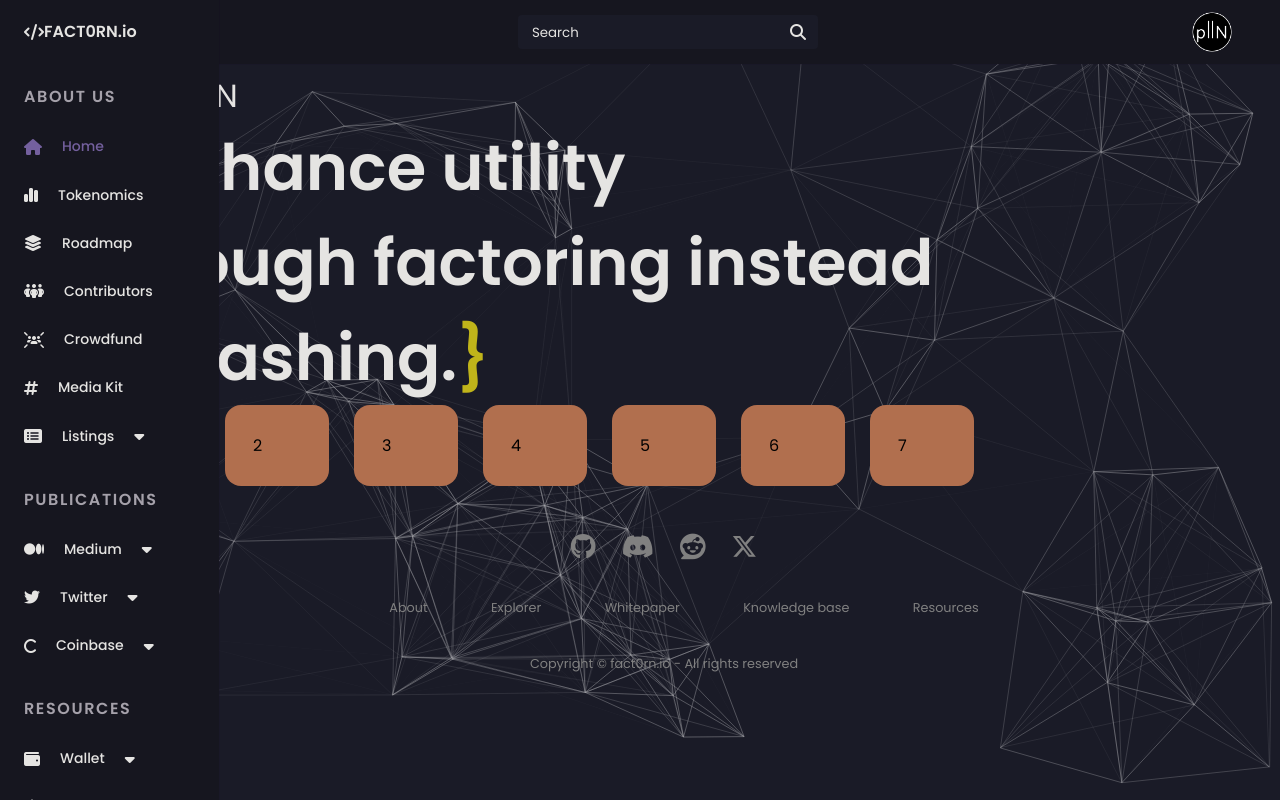
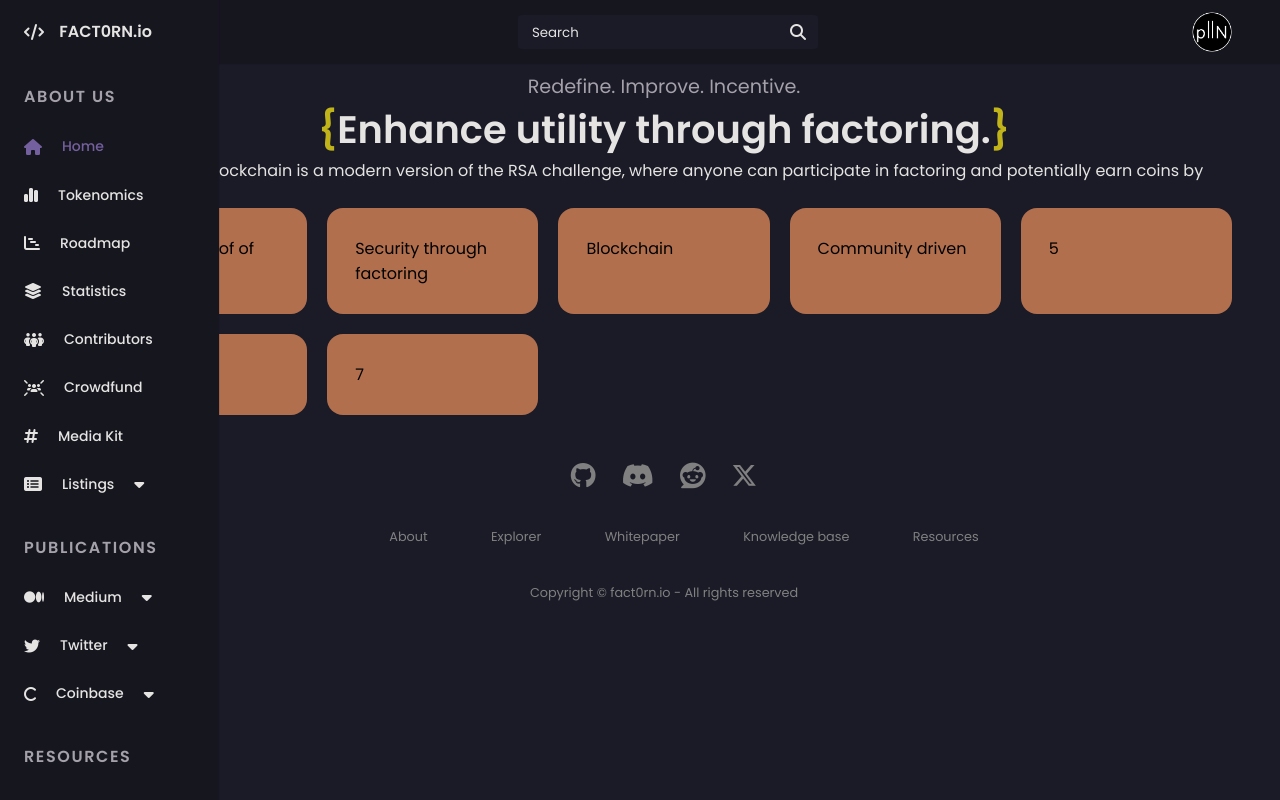
Before and after one commit to BlauerMonat/FACT0RNWEBSITE, a website: page index.html in a window 1280 px wide. Drawn offline with Linux system fonts and the light colour scheme.

Commit message:
Add files via upload

```diff
--- a/assets/css/styles.css
+++ b/assets/css/styles.css
@@ -19,8 +19,8 @@
 
   /*========== Font and typography ==========*/
   --body-font: 'Poppins', sans-serif;
-  --large-font-size: 5vw;
-  --medium-large-font-size: 2.5vw;
+  --large-font-size: 3vw;
+  --medium-large-font-size: 1.5vw;
   --normal-font-size: .938rem;
   --small-font-size: .75rem;
   --smaller-font-size: .75rem;
@@ -55,20 +55,26 @@ body {
   color: var(--text-color);
 }
 
-/* .banner {
+.banner {
   display: flex;
   justify-content: center;
 }
- */
+
 .banner-titel{
   font-family: var(--body-font);
   font-size: var(--medium-large-font-size);
+  color: var(--text-color-light);
 }
 
 .banner-support {
   font-family: var(--body-font);
   font-size: var(--large-font-size);
   font-weight: var(--font-semi-bold);
+}
+
+.banner-note {
+  font-family: var(--body-font);
+  font-size: var(--normal-font-size);
 }
 
 h3 {
@@ -364,11 +370,11 @@ img {
 
 .grid-container {
   display: grid;
-  grid-gap: 25px;
+  grid-gap: 20px;
 }
 
 .grid-container--fill {
-  grid-template-columns: repeat(auto-fill, minmax(100px, 1fr));
+  grid-template-columns: repeat(auto-fill, minmax(200px, 1fr));
 }
 
 .footer{
--- a/assets/js/main.js
+++ b/assets/js/main.js
@@ -27,7 +27,7 @@ linkColor.forEach(l => l.addEventListener('click', colorLink))
 
 
 /*==================== PARTICLE ANIMATION ====================*/
-acc_strength = 1;
+/* acc_strength = 1;
 pull_strength = 0.007;
 stick_distance = 70000;
 cursor_stick_distance = 20000;
@@ -147,4 +147,4 @@ count = 90;
   setTimeout(function() {
     draw_canvas();
   }, 100);
-}();
+}(); */
--- a/index.html
+++ b/index.html
@@ -37,7 +37,7 @@
                 <div>
                     <a href="#" class="nav__link nav__logo">
                         <i class="fa-solid fa-code"></i>
-                        <span class="nav__logo-name">FACT0RN.io</span>
+                        <span class="nav__logo-name">&nbsp;&nbsp;&nbsp;&nbsp;FACT0RN.io</span>
                     </a>
 
                     <div class="nav__list">
@@ -55,8 +55,13 @@
                             </a>
 
                             <a href="#roadmap" class="nav__link">
+                                <i class="fa-solid fa-chart-gantt"></i>
+                                <span class="nav__name">Roadmap</span>
+                            </a>
+
+                            <a href="#statistics" class="nav__link">
                                 <i class="fa-solid fa-layer-group"></i>
-                                <span class="nav__name">Roadmap</span>
+                                <span class="nav__name">Statistics</span>
                             </a>
 
                             <a href="#contributors" class="nav__link">
@@ -197,28 +202,30 @@
         <!--========== CONTENTS ==========-->
         <main>
             <section>
-                <div class="banner">
-                    <div class="banner-titel">
-                        FACT0RN
-                    </div>
-                    <div  class="banner-support">
-                       <a style="color: #C0B41A;">{</a> Enhance utility <br> through factoring instead <br> of hashing.<a style="color: #C0B41A;">}</a>
-                    </div>
+                <div class="banner-titel banner">
+                    Redefine. Improve. Incentive.
+                </div>
+                <div  class="banner-support banner">
+                    <a style="color: #C0B41A;">{</a> Enhance utility through factoring.<a style="color: #C0B41A;">}</a>
+                </div>
+                <div  class="banner-note banner">
+                    The FACT0RN blockchain is a modern version of the RSA challenge, where anyone can participate in factoring and potentially earn coins by factoring.
                 </div>
             </section>
             <section>
                 <div class="grid-container grid-container--fill">
                     <div class="grid-element">
-                      1
+                      Layer 1 - Proof of Work
                     </div>
                     <div class="grid-element">
-                      2
+                      Security through factoring
                     </div>
                     <div class="grid-element">
-                      3
+                      Blockchain
                     </div>
                     <div class="grid-element">
-                      4
+                      Community driven
+
                     </div>
                     <div class="grid-element">
                       5
@@ -259,7 +266,7 @@
 
         <!--========== MAIN JS ==========-->
         <script src="assets/js/main.js"></script>
-        <script type="text/javascript" color="194,194,214" opacity='0.7' zIndex="-2" count="100" src="http://www.cssscript.com/demo/interactive-particle-nest-system-with-javascript-and-canvas-canvas-nest-js/canvas-nest.js"></script>
+        <!-- <script type="text/javascript" color="194,194,214" opacity='0.7' zIndex="-2" count="100" src="http://www.cssscript.com/demo/interactive-particle-nest-system-with-javascript-and-canvas-canvas-nest-js/canvas-nest.js"></script> -->
     </body>
 
 </html>
```
